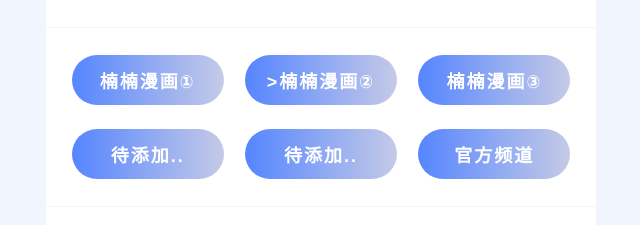
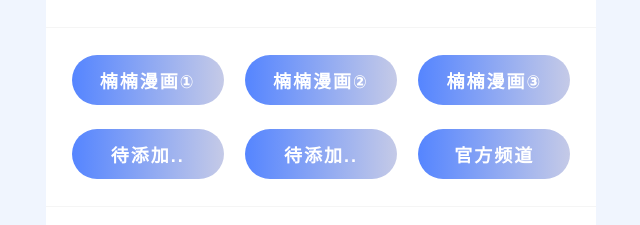
Before and after one commit to iamnnmh/nnmh.github.io, a plain HTML site: page index.html in a window 1280 px wide. Shown: the part 285-510 px from the top of the page, 319-959 px from the left. Drawn offline with Linux system fonts and the light colour scheme.

Commit message:
Update index.html

```diff
--- a/index.html
+++ b/index.html
@@ -24,7 +24,7 @@
 			<div class="links">
 				<ul>
 				<li><a href="https://nnmh.cc" target="_blank">楠楠漫画①</a></li>
-				<li><a href="https://nnmh.info" target="_blank">>楠楠漫画②</a></li>
+				<li><a href="https://nnmh.info" target="_blank">楠楠漫画②</a></li>
 				<li><a href="https://kmh99.com" target="_blank">楠楠漫画③</a></li>
 				<li><a href="#" target="_blank">待添加..</a></li>
 				<li><a href="#" target="_blank">待添加..</a></li>
```
